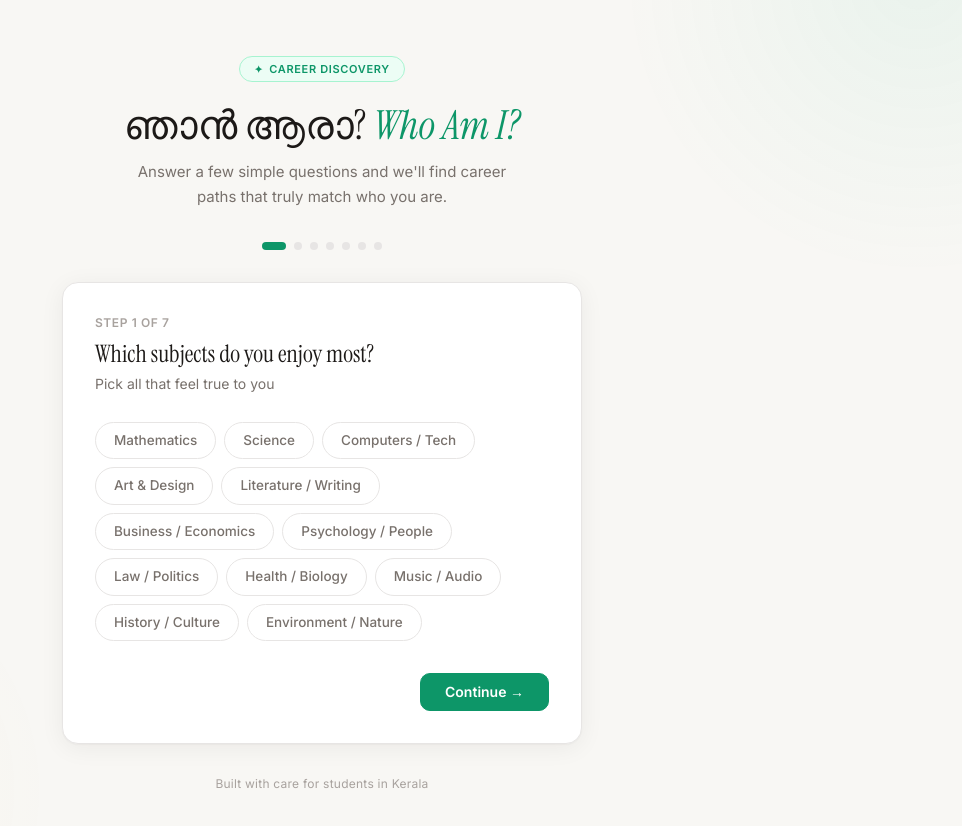
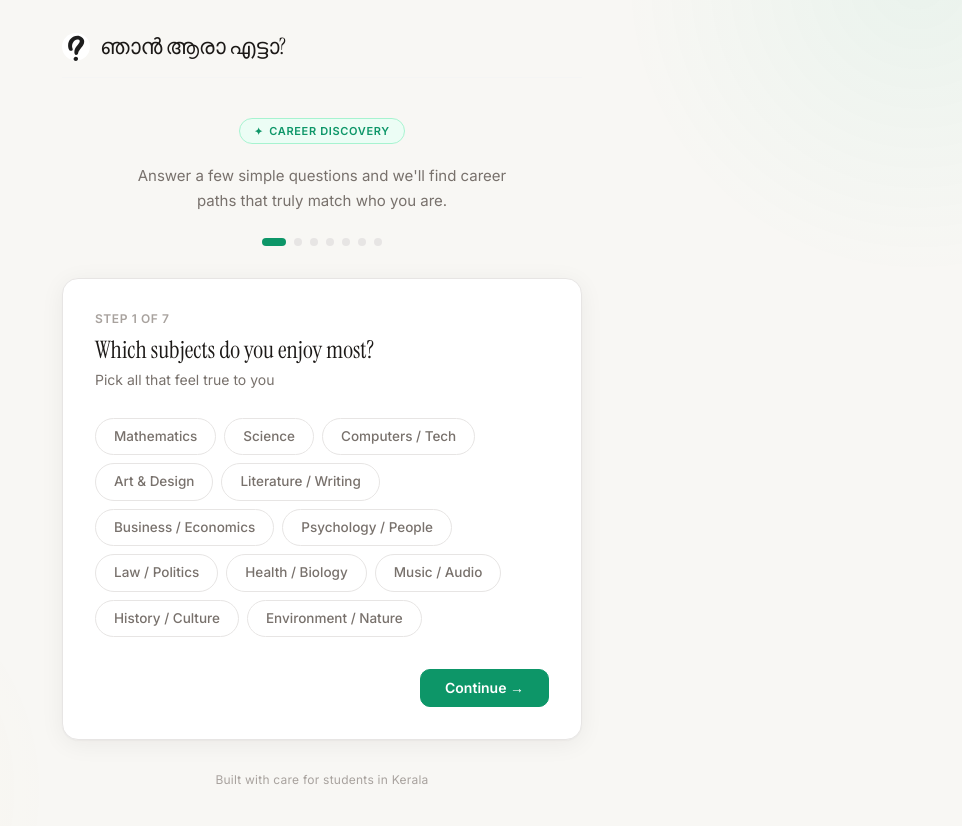
Before and after one commit to aaditajay/njan-aara, a plain HTML site: page public/index.html in a window 1280 px wide. Shown: the whole page, without its empty margins (318-1280 px from the left). Drawn offline with Linux system fonts and the light colour scheme.

Commit message:
feat: add website favicon, move logo to top-left as 'ഞാൻ ആരാ എട്ടാ?' and reduce size

```diff
--- a/public/index.html
+++ b/public/index.html
@@ -3,8 +3,9 @@
 <head>
   <meta charset="UTF-8" />
   <meta name="viewport" content="width=device-width, initial-scale=1.0" />
-  <title>ഞാൻ ആരാ — Discover Your Career Path</title>
+  <title>ഞാൻ ആരാ എട്ടാ — Discover Your Career Path</title>
   <meta name="description" content="A personalised career discovery tool for students in Kerala. Answer a few questions and find job roles that match who you are." />
+  <link rel="icon" type="image/svg+xml" href="icon/icon.svg" />
   <link rel="preconnect" href="https://fonts.googleapis.com" />
   <link rel="preconnect" href="https://fonts.gstatic.com" crossorigin />
   <link href="https://fonts.googleapis.com/css2?family=Inter:wght@400;500;600;700&family=Instrument+Serif:ital@0;1&display=swap" rel="stylesheet" />
@@ -73,10 +74,48 @@
       padding: 2rem 1.25rem 4rem;
     }
 
+    /* ─── Header & Logo ─── */
+    .header {
+      display: flex;
+      align-items: center;
+      justify-content: flex-start;
+      margin-bottom: 2rem;
+      padding-bottom: 1rem;
+      border-bottom: 1px solid var(--border-light);
+    }
+
+    .logo {
+      display: flex;
+      align-items: center;
+      gap: 10px;
+      text-decoration: none;
+      color: var(--text);
+      transition: opacity var(--transition);
+      cursor: pointer;
+    }
+
+    .logo:hover {
+      opacity: 0.9;
+    }
+
+    .logo-icon {
+      width: 28px;
+      height: 28px;
+      object-fit: contain;
+    }
+
+    .logo-text {
+      font-family: 'Instrument Serif', Georgia, serif;
+      font-size: 22px;
+      font-weight: 500;
+      color: var(--text);
+      letter-spacing: -0.01em;
+    }
+
     /* ─── Hero ─── */
     .hero {
       text-align: center;
-      padding: 1.5rem 0 2rem;
+      padding: 0.5rem 0 1.5rem;
     }
 
     .hero-badge {
@@ -98,20 +137,6 @@
     .hero-badge::before {
       content: '✦';
       font-size: 10px;
-    }
-
-    .hero-title {
-      font-family: 'Instrument Serif', Georgia, serif;
-      font-size: 40px;
-      font-weight: 400;
-      color: var(--text);
-      line-height: 1.15;
-      margin-bottom: 0.75rem;
-    }
-
-    .hero-title em {
-      font-style: italic;
-      color: var(--primary);
     }
 
     .hero-sub {
@@ -558,7 +583,6 @@
     @media (max-width: 480px) {
       .page-wrapper { padding: 1rem 1rem 3rem; }
       .card { padding: 1.5rem 1.25rem; }
-      .hero-title { font-size: 32px; }
       .step-q { font-size: 20px; }
       .chip { padding: 8px 14px; font-size: 13px; }
     }
@@ -567,10 +591,17 @@
 <body>
   <div class="page-wrapper">
 
+    <!-- Header -->
+    <header class="header">
+      <div class="logo">
+        <img src="icon/icon.svg" alt="ഞാൻ ആരാ എട്ടാ Logo" class="logo-icon" />
+        <span class="logo-text">ഞാൻ ആരാ എട്ടാ?</span>
+      </div>
+    </header>
+
     <!-- Hero -->
     <div class="hero" id="hero-section">
       <div class="hero-badge">Career Discovery</div>
-      <h1 class="hero-title">ഞാൻ ആരാ? <em>Who Am I?</em></h1>
       <p class="hero-sub">Answer a few simple questions and we'll find career paths that truly match who you are.</p>
     </div>
 
```
Also changed, not shown: frontend/index.html (+49 -18 lines), frontend/icon/icon.svg (added), public/icon/icon.svg (added).
